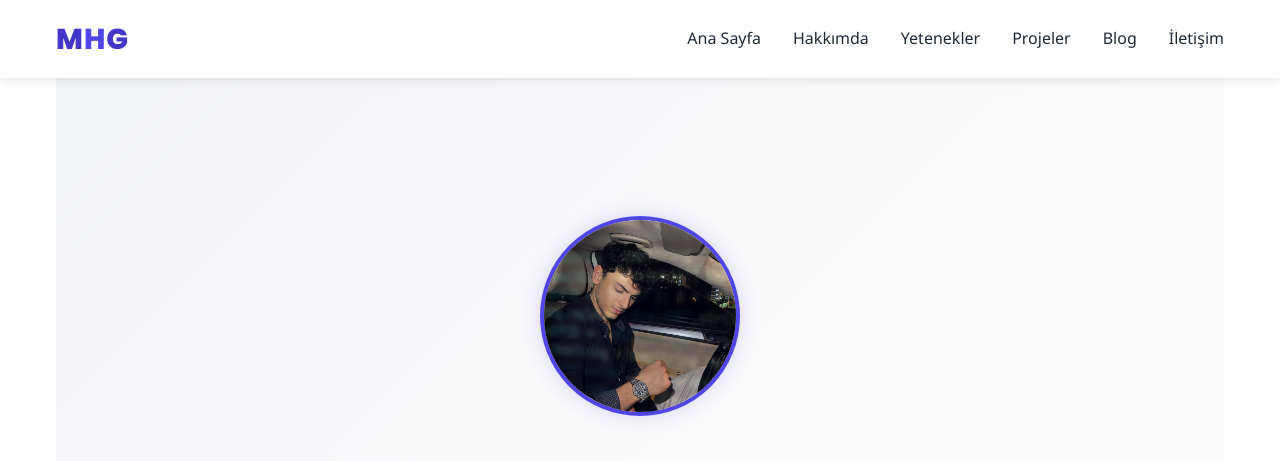
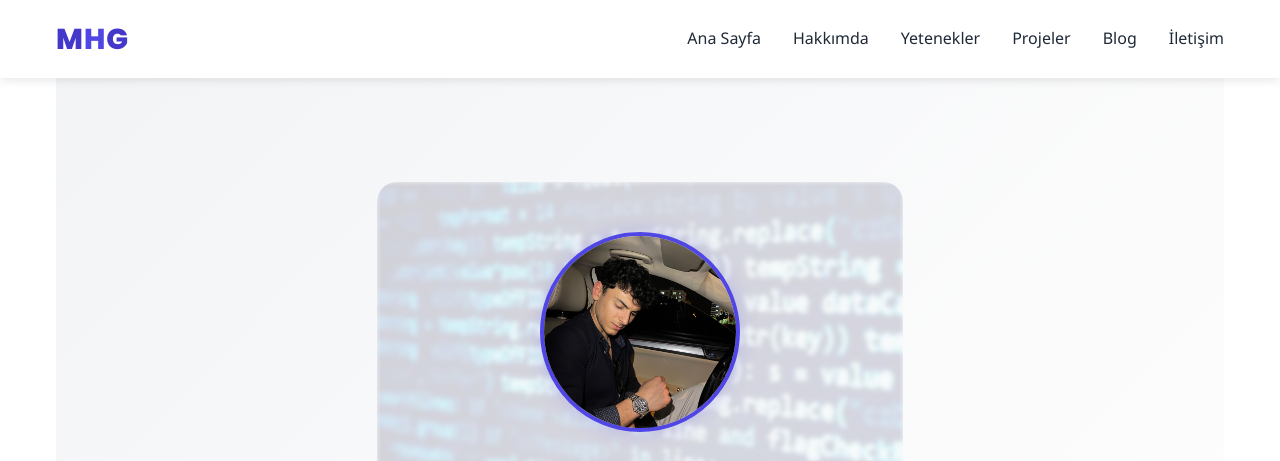
Before and after one commit to hattabgunes/hattabgunes.github.io, a plain HTML site: page index.html in a window 1280 px wide. Shown: the top 461 px of the page. Drawn offline with Linux system fonts and the light colour scheme.

Commit message:
profil güncerleme 2

```diff
--- a/index.html
+++ b/index.html
@@ -54,9 +54,13 @@
     <main class="content-container">
         <section id="home" class="hero">
             <div class="hero-content">
-                <div class="profile-image">
-                    <img src="profil_foto.jpg" alt="Muhammed Hattab Güneş">
-                    <img src="foto2.jpg" alt="Kod Arka Planı" class="profile-background">
+                <div class="profile-container">
+                    <div class="profile-image">
+                        <img src="profil_foto.jpg" alt="Muhammed Hattab Güneş">
+                    </div>
+                    <div class="background-image">
+                        <img src="foto2.jpg" alt="Kod Arka Planı">
+                    </div>
                 </div>
                 <div class="hero-text">
                     <h1 class="animated-name">Muhammed Hattab Güneş</h1>
--- a/style.css
+++ b/style.css
@@ -358,10 +358,18 @@ input:checked + .slider {
 }
 
 /* Profil Resmi */
+.profile-container {
+    position: relative;
+    width: 100%;
+    max-width: 600px;
+    margin: 0 auto;
+    display: flex;
+    justify-content: center;
+}
+
 .profile-image {
     width: 200px;
     height: 200px;
-    margin: 0 auto 2rem;
     border-radius: 50%;
     overflow: hidden;
     border: 4px solid var(--primary-color);
@@ -370,17 +378,23 @@ input:checked + .slider {
     z-index: 2;
 }
 
-.profile-background {
+.background-image {
     position: absolute;
-    width: 300px;
+    width: 100%;
     height: 300px;
-    top: 50%;
-    left: 50%;
-    transform: translate(-50%, -50%);
+    top: -50px;
+    left: 0;
     z-index: 1;
+    overflow: hidden;
+    border-radius: 20px;
+}
+
+.background-image img {
+    width: 100%;
+    height: 100%;
+    object-fit: cover;
     opacity: 0.15;
     filter: blur(2px);
-    border-radius: 50%;
 }
 
 .profile-image img {
```
